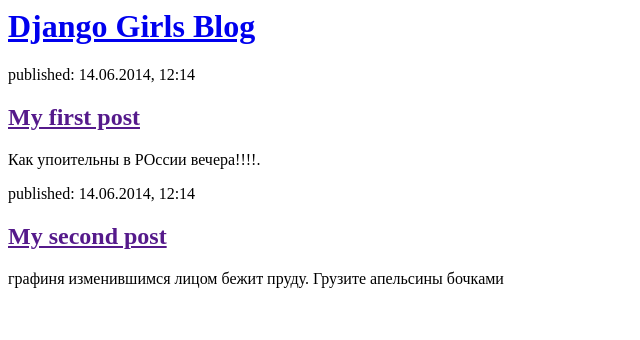
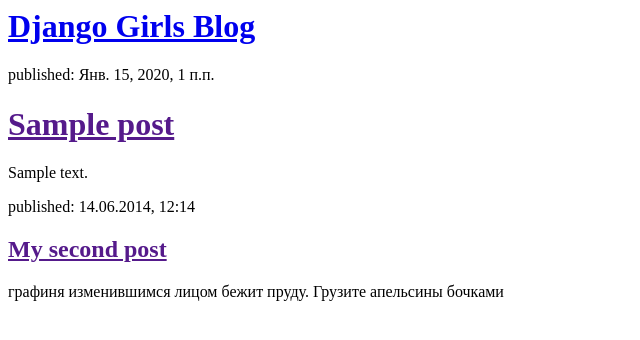
Before and after one commit to beardedpythonist/my_3_blog, a Django app: page / in a window 1280 px wide. Shown: the top 340 px of the page, without its empty margins (0-640 px from the left). Run offline with Django 3.2, Linux system fonts and the light colour scheme; tables that the repository leaves empty hold one stand-in row (values such as "Sample post").

Commit message:
my 3. django project3

```diff
--- a/blog/templates/blog/post_list.html
+++ b/blog/templates/blog/post_list.html
@@ -5,15 +5,14 @@
     <body>
         <div>
             <h1><a href="/">Django Girls Blog</a></h1>
-        </div>
 
-        <div>
-            <p>published: 14.06.2014, 12:14</p>
-            <h2><a href="">My first post</a></h2>
-            <p>Как упоительны в РОссии вечера!!!!.</p>
-        </div>
-
-        <div>
+{% for post in posts %}
+    <div>
+        <p>published: {{ post.published_date }}</p>
+        <h1><a href="">{{ post.title }}</a></h1>
+        <p>{{ post.text|linebreaksbr }}</p>
+    </div>
+{% endfor %}
             <p>published: 14.06.2014, 12:14</p>
             <h2><a href="">My second post</a></h2>
             <p>графиня изменившимся лицом бежит пруду.
--- a/blog/views.py
+++ b/blog/views.py
@@ -1,5 +1,7 @@
 from django.shortcuts import render
+from django.utils import timezone
+from .models import Post
+
 def post_list(request):
-    return render(request, 'blog/post_list.html', {})
-
-# Create your views here.
+    posts = Post.objects.filter(published_date__lte=timezone.now()).order_by('published_date')
+    return render(request, 'blog/post_list.html', {'posts': posts})
```
